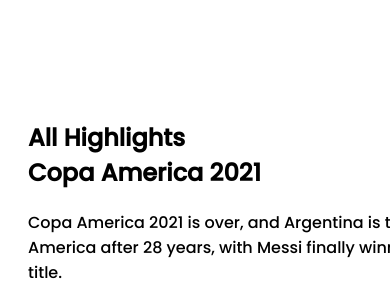
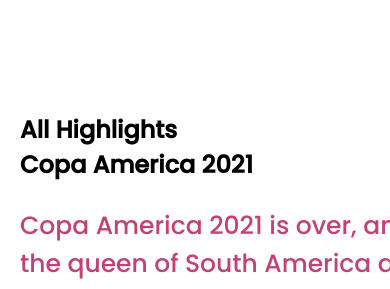
Before and after one commit to developerabdulaziz/assignment-2, a plain HTML site: page index.html in a window 390 px wide. Shown: the part 7965-8254 px from the top of the page. Drawn offline with Linux system fonts and the light colour scheme.

Commit message:
serioul add gallary

```diff
--- a/style.css
+++ b/style.css
@@ -2,6 +2,8 @@
 @import url('https://fonts.googleapis.com/css2?family=Poppins:wght@500&display=swap');
 
 body {
+    margin: 0;
+    padding: 0;
     font-family: 'Poppins', sans-serif;
     background: #FFFFFF;
 }
@@ -140,7 +142,7 @@
     transition: all linear 1s;
 }
 
-/* media quarey for Mobile phone device */
+/*=============================== media quarey for Mobile phone device ===================================*/
 @media only screen and (max-width: 688px) {
     /*===== header section =====*/
     .banners {
@@ -162,6 +164,12 @@
         display: grid;
         grid-template-columns: repeat(1, 1fr);
     }
+    .highlite-details p{
+        width: 100%;
+        text-align: left;
+        font-size: 25px;
+        color: #c44171;
+    }
     .highlite-photo{
         width: 50%;
         margin-top: 20px;
```
Also changed, not shown: index.html (+9 -0 lines).
